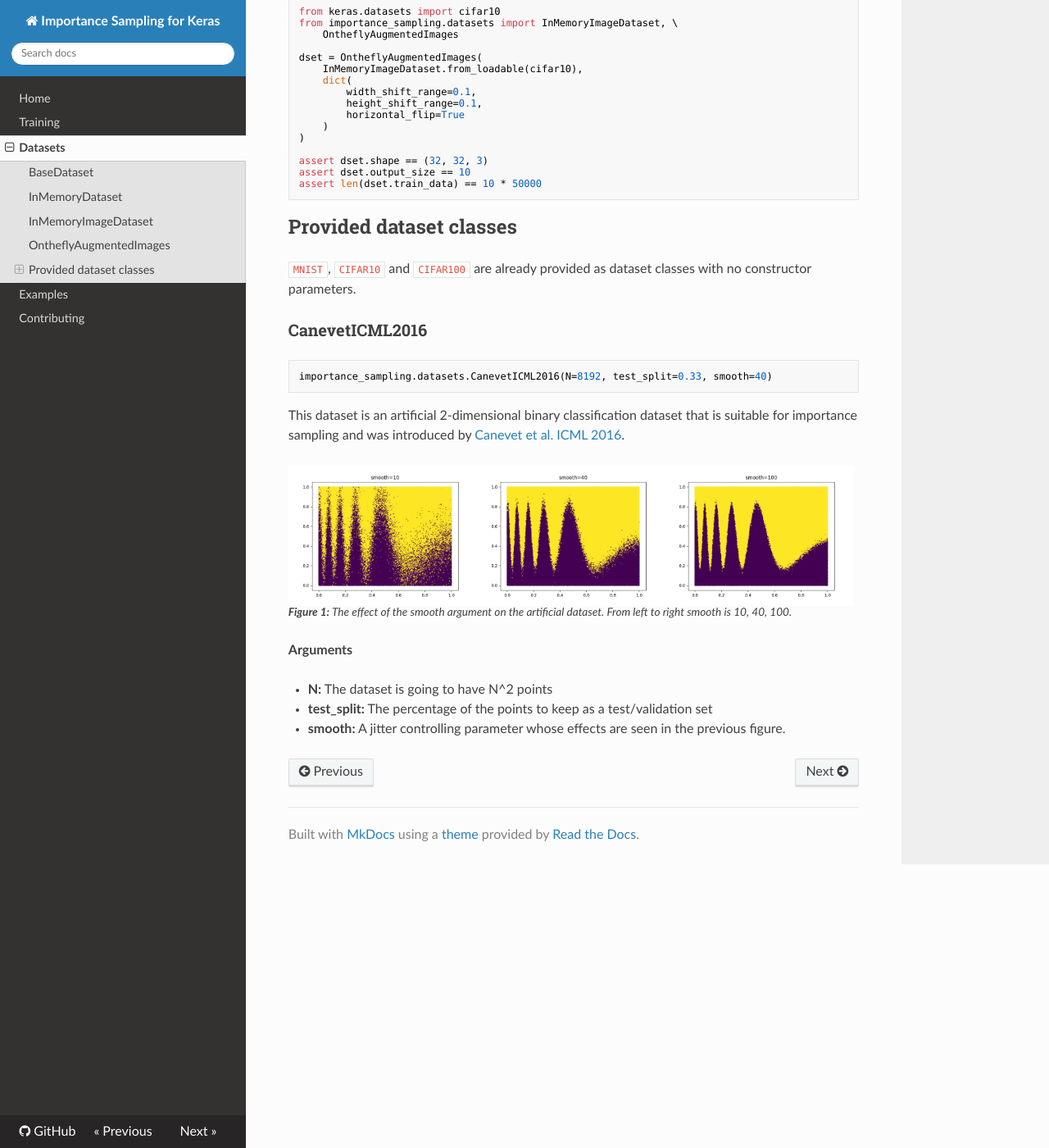
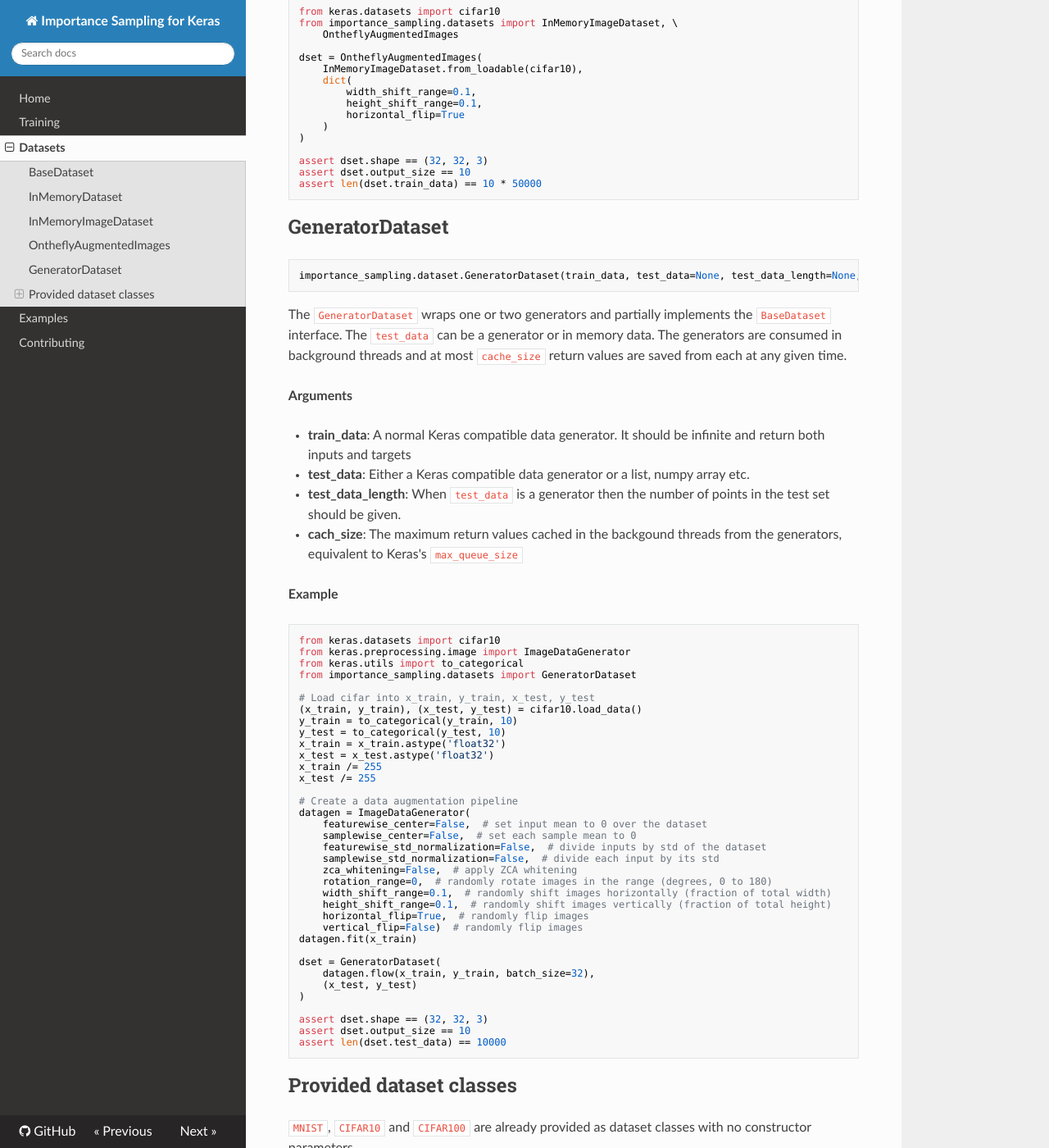
Before and after one commit to idiap/importance-sampling, an MkDocs documentation site: the page built from docs/datasets.md, in a window 1280 px wide and 1400 px high, scrolled down 3139 px. Shown: the whole window at 82% size. Built offline with MkDocs 1.6.1, drawn with Linux system fonts in a browser that asks for light colours; nearby versions of some CDN libraries; old or Windows-style settings are respelled for this version of MkDocs.

Commit message:
Update the documentation to contain the new method

````diff
--- a/docs/datasets.md
+++ b/docs/datasets.md
@@ -189,6 +189,69 @@ assert dset.output_size == 10
 assert len(dset.train_data) == 10 * 50000
 ```
 
+## GeneratorDataset
+
+```python
+importance_sampling.dataset.GeneratorDataset(train_data, test_data=None, test_data_length=None, cache_size=5)
+```
+
+The `GeneratorDataset` wraps one or two generators and partially implements the
+`BaseDataset` interface. The `test_data` can be a generator or in memory data.
+The generators are consumed in background threads and at most `cache_size`
+return values are saved from each at any given time.
+
+**Arguments**
+
+* **train\_data**: A normal Keras compatible data generator. It should be infinite and
+  return both inputs and targets
+* **test\_data**: Either a Keras compatible data generator or a list, numpy
+  array etc.
+* **test\_data\_length**: When `test_data` is a generator then the number of
+  points in the test set should be given.
+* **cach\_size**: The maximum return values cached in the backgound threads
+  from the generators, equivalent to Keras's `max_queue_size`
+
+**Example**
+
+```python
+from keras.datasets import cifar10
+from keras.preprocessing.image import ImageDataGenerator
+from keras.utils import to_categorical
+from importance_sampling.datasets import GeneratorDataset
+
+# Load cifar into x_train, y_train, x_test, y_test
+(x_train, y_train), (x_test, y_test) = cifar10.load_data()
+y_train = to_categorical(y_train, 10)
+y_test = to_categorical(y_test, 10)
+x_train = x_train.astype('float32')
+x_test = x_test.astype('float32')
+x_train /= 255
+x_test /= 255
+
+# Create a data augmentation pipeline
+datagen = ImageDataGenerator(
+    featurewise_center=False,  # set input mean to 0 over the dataset
+    samplewise_center=False,  # set each sample mean to 0
+    featurewise_std_normalization=False,  # divide inputs by std of the dataset
+    samplewise_std_normalization=False,  # divide each input by its std
+    zca_whitening=False,  # apply ZCA whitening
+    rotation_range=0,  # randomly rotate images in the range (degrees, 0 to 180)
+    width_shift_range=0.1,  # randomly shift images horizontally (fraction of total width)
+    height_shift_range=0.1,  # randomly shift images vertically (fraction of total height)
+    horizontal_flip=True,  # randomly flip images
+    vertical_flip=False)  # randomly flip images
+datagen.fit(x_train)
+
+dset = GeneratorDataset(
+    datagen.flow(x_train, y_train, batch_size=32),
+    (x_test, y_test)
+)
+
+assert dset.shape == (32, 32, 3)
+assert dset.output_size == 10
+assert len(dset.test_data) == 10000
+```
+
 ## Provided dataset classes
 
 `MNIST`, `CIFAR10` and `CIFAR100` are already provided as dataset classes with
--- a/setup.py
+++ b/setup.py
@@ -61,7 +61,7 @@ def setup_package():
             "Programming Language :: Python :: 3.5",
         ],
         packages=find_packages(exclude=["docs", "tests", "scripts", "examples"]),
-        install_requires=["keras>=2", "blinker", "numpy", "transparent-keras"]
+        install_requires=["keras>=2", "blinker", "numpy"]
     )
 
 
````
Also changed, not shown: docs/index.md (+11 -10 lines), docs/training.md (+57 -17 lines).
